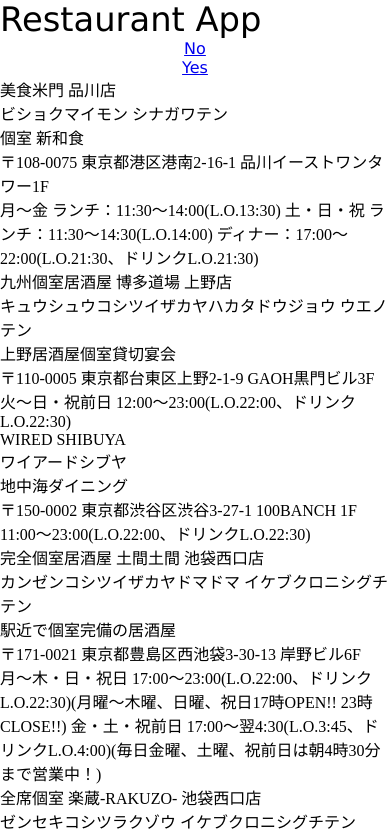
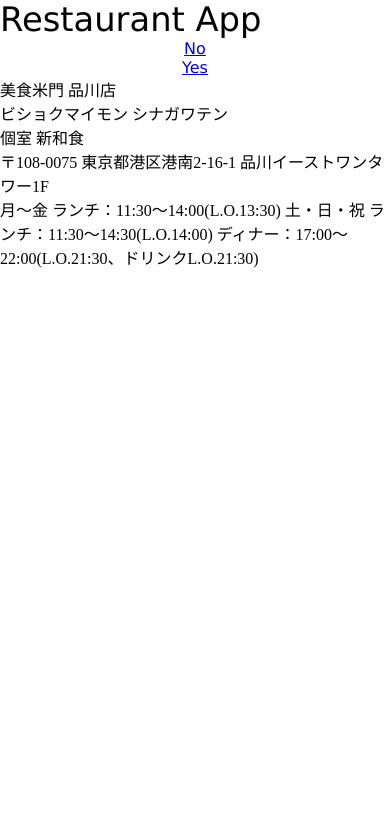
Before and after one commit to Spring-CC/restaurant-native-app, a React Native app: screen / in a window 390 px wide. Shown: the top 836 px of the page. Built offline with nearby package versions, Linux system fonts and the light colour scheme.

Commit message:
changed filter to first restaurant as redux currently not working

```diff
--- a/components/Home.jsx
+++ b/components/Home.jsx
@@ -9,13 +9,13 @@
         fontFamily: "verdana"
     }
 
-    // const restaurants = data.filter((restaurant, idx) => idx === index);
-    // const images = [];
-    // for (let key in restaurants[0].image_url) {
-    //     if (restaurants[0].image_url[key] !== "") {
-    //         images.push(restaurants[0].image_url[key]);
-    //     }
-    // }
+    const restaurants = data.filter((restaurant) => restaurant.id === "g398515");
+    const images = [];
+    for (let key in restaurants[0].image_url) {
+        if (restaurants[0].image_url[key] !== "") {
+            images.push(restaurants[0].image_url[key]);
+        }
+    }
 
     return (
         <View>
@@ -24,7 +24,7 @@
                 <Link className="choice-yes" to="/details" style={linkStyle}>Yes</Link>
             </View>
             <View>
-                {data.map(restaurant => {
+                {restaurants.map(restaurant => {
                     return (
                         <View className="restaurant-info" key={restaurant.id}>
                             <View className="title">{restaurant.name}</View>
```
